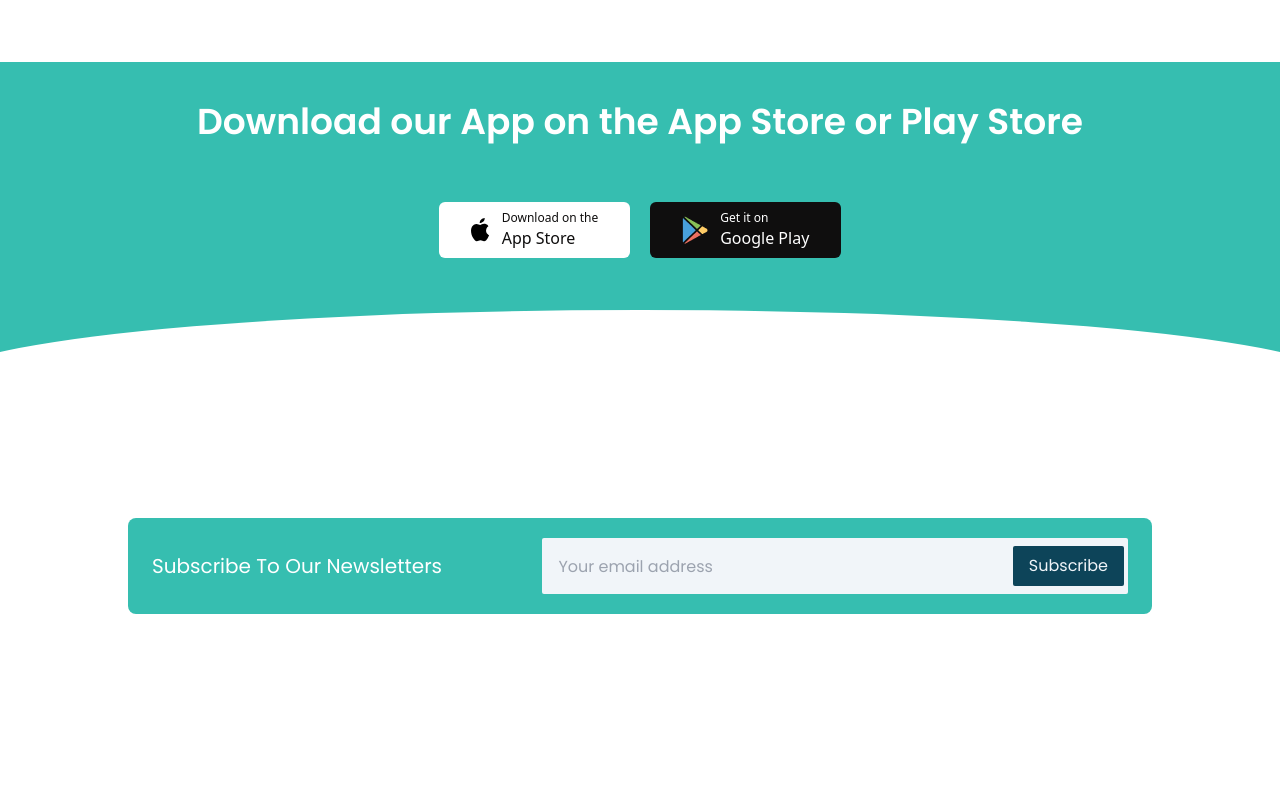
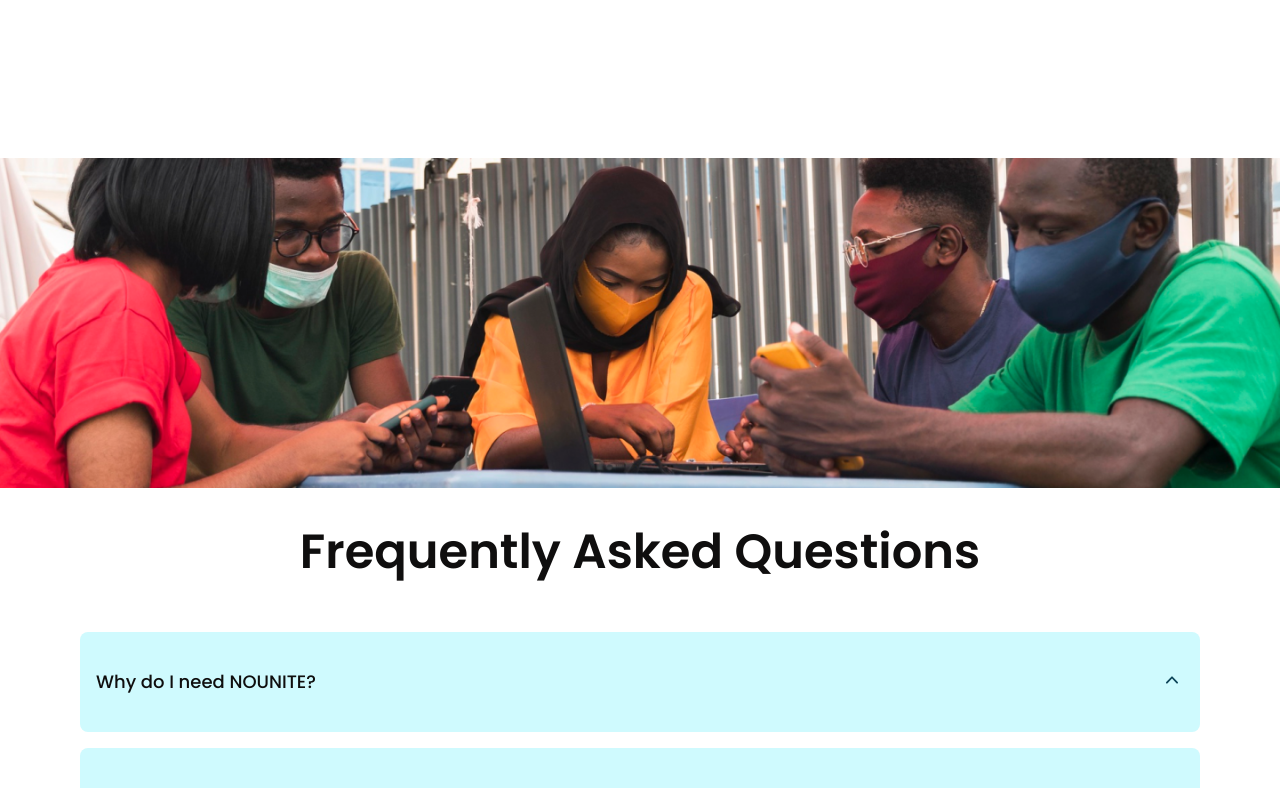
Before and after one commit to NOUNITE/nounite-frontend, a React (Vite) app: page / in a window 1280 px wide. Shown: the part 610-1398 px from the top of the page. Before the commit the page ends 1264 px from the top, so only its background shows below. Built offline with nearby package versions, Linux system fonts and the light colour scheme.

Commit message:
clean some code

```diff
--- a/src/pages/home/MainSection.jsx
+++ b/src/pages/home/MainSection.jsx
@@ -1,6 +1,7 @@
 import React from "react";
-import { main, google, apple} from "../../assets/index";
+import { main, google, apple } from "../../assets/index";
 import DefaultLayout from "../../layout/DefaultLayout";
+import Faq from "../faq/faq";
 const MainSection = () => {
   return (
     <DefaultLayout>
@@ -9,19 +10,19 @@ const MainSection = () => {
           <h1
             className="font-poppins font-semibold md:text-5xl lg:text-5xl text-5xl "
             style={{
-              lineHeight: "70px"
+              lineHeight: "70px",
             }}
           >
-          Making <br /> Open and Distant Learning <br />
+            Making <br /> Open and Distant Learning <br />
             <b className="text-primary">Easier </b>and More{" "}
             <b className="text-primary">Secured</b> <br /> For{" "}
             <b className="text-primary">You</b>.
           </h1>
           <p className="pt-5 leading-loose font-poppins font-medium md:text-base text-lg">
-          With <b>NOUNITE</b>, your Open and Distant learning experience will
+            With <b>NOUNITE</b>, your Open and Distant learning experience will
             <br />
-          never be the same! Automate so many processes <br /> and get school
-          work done on the go!
+            never be the same! Automate so many processes <br /> and get school
+            work done on the go!
           </p>
           <div className="flex items-center gap-5 mt-5 ">
             <div className="bg-[#0F0E0E] text-[#FFFFFF] flex items-center gap-3 px-2 lg:px-5 py-1 md:px-2 rounded-md cursor-pointer">
@@ -48,11 +49,14 @@ const MainSection = () => {
         <div
           className="items-center mt-10 lg:mt-0 w-full"
           style={{
-            width: "500px"
+            width: "500px",
           }}
         >
           <img src={main} />
         </div>
+      </div>
+      <div id="faq">
+        <Faq />
       </div>
     </DefaultLayout>
   );
```
